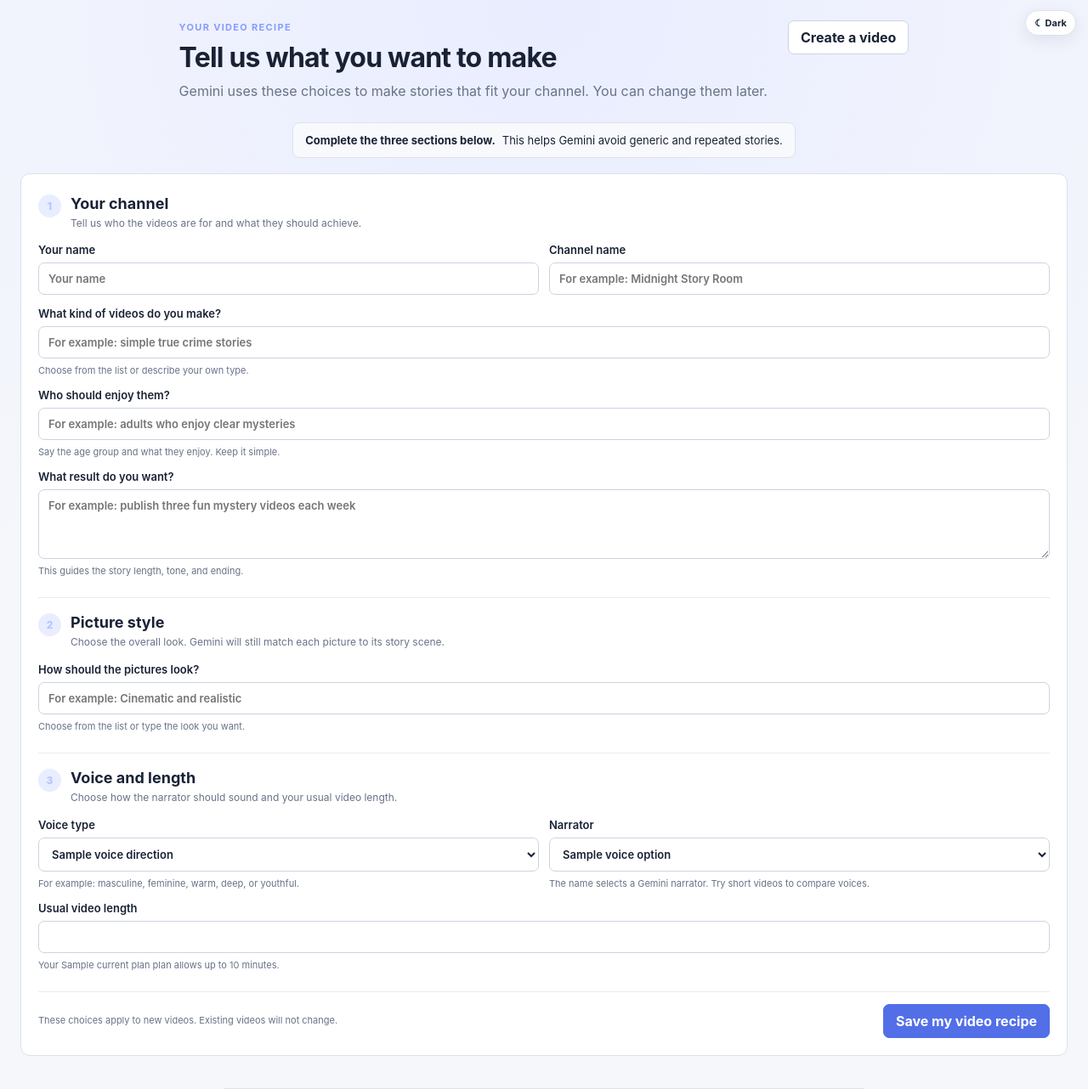
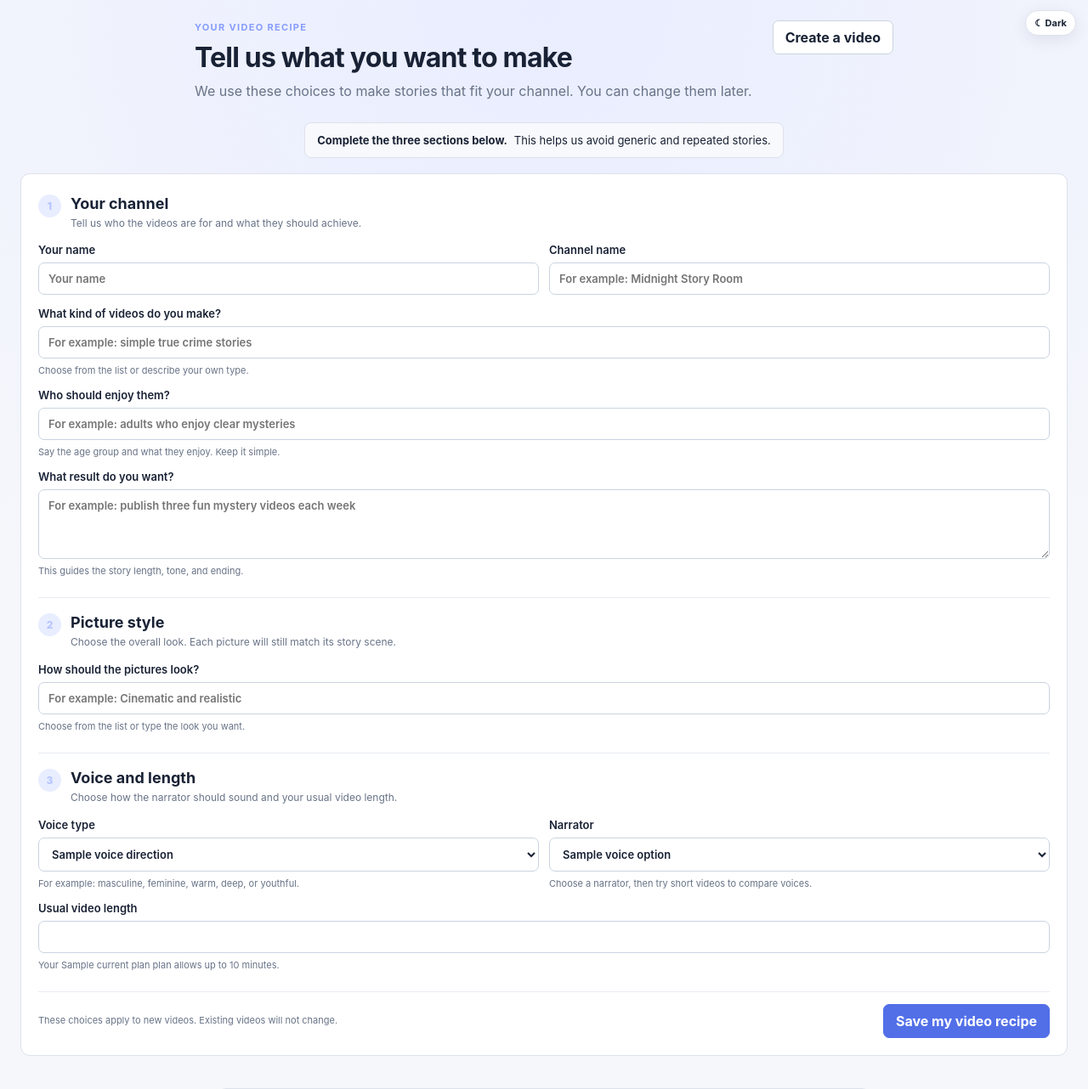
Before and after one commit to abstechnologydeveloper/sleep-doc-pipeline, a FastAPI app: template src/web/templates/settings.html in a window 1280 px wide. Shown: the top 1282 px of the page at 85% size. Run offline with FastAPI, Linux system fonts and the light colour scheme; the template is opened without the code that fills it: most values are stand-ins (such as "Sample title", 1, 10 or a date in 2020); parts of the project's set-up code (start-up, migrations or seed data) failed here and were passed over; some libraries are stand-ins or nearby versions.

Commit message:
What:
*

This change addresses the need by:

*

```diff
--- a/src/web/templates/overview.html
+++ b/src/web/templates/overview.html
@@ -32,7 +32,7 @@
     {% include '_job_table.html' %}
   </section>
   <section class="panel">
-    {% if is_admin %}<div class="section-heading"><div><h2>Quick actions</h2><p>Manage customers or review payments.</p></div></div><div class="action-row"><a class="button secondary" href="/admin/customers">Customers</a><a class="button secondary" href="/admin/payments">Payments</a></div>{% else %}<div class="section-heading"><div><h2>Your video recipe</h2><p>Gemini uses these choices for every new story.</p></div><a href="/settings">Edit</a></div><dl class="recipe-list"><dt>Stories</dt><dd>{{ current_user.creator_niche or 'Not chosen yet' }}</dd><dt>Viewers</dt><dd>{{ current_user.target_audience or 'Not chosen yet' }}</dd><dt>Pictures</dt><dd>{{ current_user.content_style|replace('_', ' ')|title }}</dd><dt>Voice</dt><dd>{{ current_user.voice_direction|title }} · {{ current_user.narration_voice }}</dd><dt>Goal</dt><dd>{{ current_user.creator_goal or 'Not chosen yet' }}</dd></dl>{% endif %}
+    {% if is_admin %}<div class="section-heading"><div><h2>Quick actions</h2><p>Manage customers or review payments.</p></div></div><div class="action-row"><a class="button secondary" href="/admin/customers">Customers</a><a class="button secondary" href="/admin/payments">Payments</a></div>{% else %}<div class="section-heading"><div><h2>Your video recipe</h2><p>We use these choices for every new story.</p></div><a href="/settings">Edit</a></div><dl class="recipe-list"><dt>Stories</dt><dd>{{ current_user.creator_niche or 'Not chosen yet' }}</dd><dt>Viewers</dt><dd>{{ current_user.target_audience or 'Not chosen yet' }}</dd><dt>Pictures</dt><dd>{{ current_user.content_style|replace('_', ' ')|title }}</dd><dt>Voice</dt><dd>{{ current_user.voice_direction|title }} · {{ current_user.narration_voice }}</dd><dt>Goal</dt><dd>{{ current_user.creator_goal or 'Not chosen yet' }}</dd></dl>{% endif %}
   </section>
 </div>
 
--- a/src/web/templates/settings.html
+++ b/src/web/templates/settings.html
@@ -1,15 +1,15 @@
 {% extends 'base.html' %}
 {% block content %}
-<div class="page-heading"><div><p class="eyebrow">Your video recipe</p><h1>Tell us what you want to make</h1><p>Gemini uses these choices to make stories that fit your channel. You can change them later.</p></div><a class="button secondary" href="/storytelling">Create a video</a></div>
+<div class="page-heading"><div><p class="eyebrow">Your video recipe</p><h1>Tell us what you want to make</h1><p>We use these choices to make stories that fit your channel. You can change them later.</p></div><a class="button secondary" href="/storytelling">Create a video</a></div>
 {% if request.query_params.get('saved') %}<div class="alert success">Your creator settings were saved.</div>{% endif %}
-{% if request.query_params.get('welcome') %}<div class="alert success"><strong>Welcome to My Automation Studio.</strong><span>Complete this short recipe once, then Gemini will use it for every new video.</span></div>{% endif %}
-{% if not profile_complete %}<div class="alert setup-alert"><strong>Complete the three sections below.</strong><span>This helps Gemini avoid generic and repeated stories.</span></div>{% endif %}
+{% if request.query_params.get('welcome') %}<div class="alert success"><strong>Welcome to My Automation Studio.</strong><span>Complete this short recipe once, then we will use it for every new video.</span></div>{% endif %}
+{% if not profile_complete %}<div class="alert setup-alert"><strong>Complete the three sections below.</strong><span>This helps us avoid generic and repeated stories.</span></div>{% endif %}
 <div class="account-layout">
   <section class="panel">
     <form class="studio-form" method="post" action="/settings"><input type="hidden" name="csrf" value="{{ csrf }}">
       <div class="settings-group"><div><span>1</span><h2>Your channel</h2><p>Tell us who the videos are for and what they should achieve.</p></div><div class="field-row"><label>Your name<input name="name" maxlength="120" value="{{ current_user.name }}" placeholder="Your name"></label><label>Channel name<input name="channel_name" maxlength="120" value="{{ current_user.channel_name }}" placeholder="For example: Midnight Story Room"></label></div><label>What kind of videos do you make?<input name="creator_niche" list="story-type-options" maxlength="120" required value="{{ niche_options.get(current_user.creator_niche, current_user.creator_niche) }}" placeholder="For example: simple true crime stories"><datalist id="story-type-options">{% for label in niche_options.values() %}<option value="{{ label }}">{% endfor %}</datalist><span>Choose from the list or describe your own type.</span></label><label>Who should enjoy them?<input name="target_audience" maxlength="160" required value="{{ current_user.target_audience }}" placeholder="For example: adults who enjoy clear mysteries"><span>Say the age group and what they enjoy. Keep it simple.</span></label><label>What result do you want?<textarea name="creator_goal" maxlength="300" required placeholder="For example: publish three fun mystery videos each week">{{ current_user.creator_goal }}</textarea><span>This guides the story length, tone, and ending.</span></label></div>
-      <div class="settings-group"><div><span>2</span><h2>Picture style</h2><p>Choose the overall look. Gemini will still match each picture to its story scene.</p></div><label>How should the pictures look?<input name="content_style" list="picture-style-options" maxlength="120" required value="{{ content_styles.get(current_user.content_style, current_user.content_style) }}" placeholder="For example: Cinematic and realistic"><datalist id="picture-style-options">{% for label in content_styles.values() %}<option value="{{ label }}">{% endfor %}</datalist><span>Choose from the list or type the look you want.</span></label></div>
-      <div class="settings-group"><div><span>3</span><h2>Voice and length</h2><p>Choose how the narrator should sound and your usual video length.</p></div><div class="field-row"><label>Voice type<select name="voice_direction">{% for key, label in voice_directions.items() %}<option value="{{ key }}" {{ 'selected' if current_user.voice_direction == key else '' }}>{{ label }}</option>{% endfor %}</select><span>For example: masculine, feminine, warm, deep, or youthful.</span></label><label>Narrator<select name="narration_voice">{% for key, label in voice_options.items() %}<option value="{{ key }}" {{ 'selected' if current_user.narration_voice == key else '' }}>{{ label }}</option>{% endfor %}</select><span>The name selects a Gemini narrator. Try short videos to compare voices.</span></label></div><label>Usual video length<input name="default_story_minutes" type="number" min="0.5" max="{{ current_user.max_minutes_per_job }}" step="0.5" value="{{ current_user.default_story_minutes }}"><span>Your {{ current_plan.name }} plan allows up to {{ current_plan.max_minutes }} minutes.</span></label></div>
+      <div class="settings-group"><div><span>2</span><h2>Picture style</h2><p>Choose the overall look. Each picture will still match its story scene.</p></div><label>How should the pictures look?<input name="content_style" list="picture-style-options" maxlength="120" required value="{{ content_styles.get(current_user.content_style, current_user.content_style) }}" placeholder="For example: Cinematic and realistic"><datalist id="picture-style-options">{% for label in content_styles.values() %}<option value="{{ label }}">{% endfor %}</datalist><span>Choose from the list or type the look you want.</span></label></div>
+      <div class="settings-group"><div><span>3</span><h2>Voice and length</h2><p>Choose how the narrator should sound and your usual video length.</p></div><div class="field-row"><label>Voice type<select name="voice_direction">{% for key, label in voice_directions.items() %}<option value="{{ key }}" {{ 'selected' if current_user.voice_direction == key else '' }}>{{ label }}</option>{% endfor %}</select><span>For example: masculine, feminine, warm, deep, or youthful.</span></label><label>Narrator<select name="narration_voice">{% for key, label in voice_options.items() %}<option value="{{ key }}" {{ 'selected' if current_user.narration_voice == key else '' }}>{{ label }}</option>{% endfor %}</select><span>Choose a narrator, then try short videos to compare voices.</span></label></div><label>Usual video length<input name="default_story_minutes" type="number" min="0.5" max="{{ current_user.max_minutes_per_job }}" step="0.5" value="{{ current_user.default_story_minutes }}"><span>Your {{ current_plan.name }} plan allows up to {{ current_plan.max_minutes }} minutes.</span></label></div>
       <div class="form-submit-bar"><p>These choices apply to new videos. Existing videos will not change.</p><button class="button primary" type="submit">Save my video recipe</button></div>
     </form>
   </section>
```
Also changed, not shown: src/web/templates/storytelling.html (+7 -7 lines).
